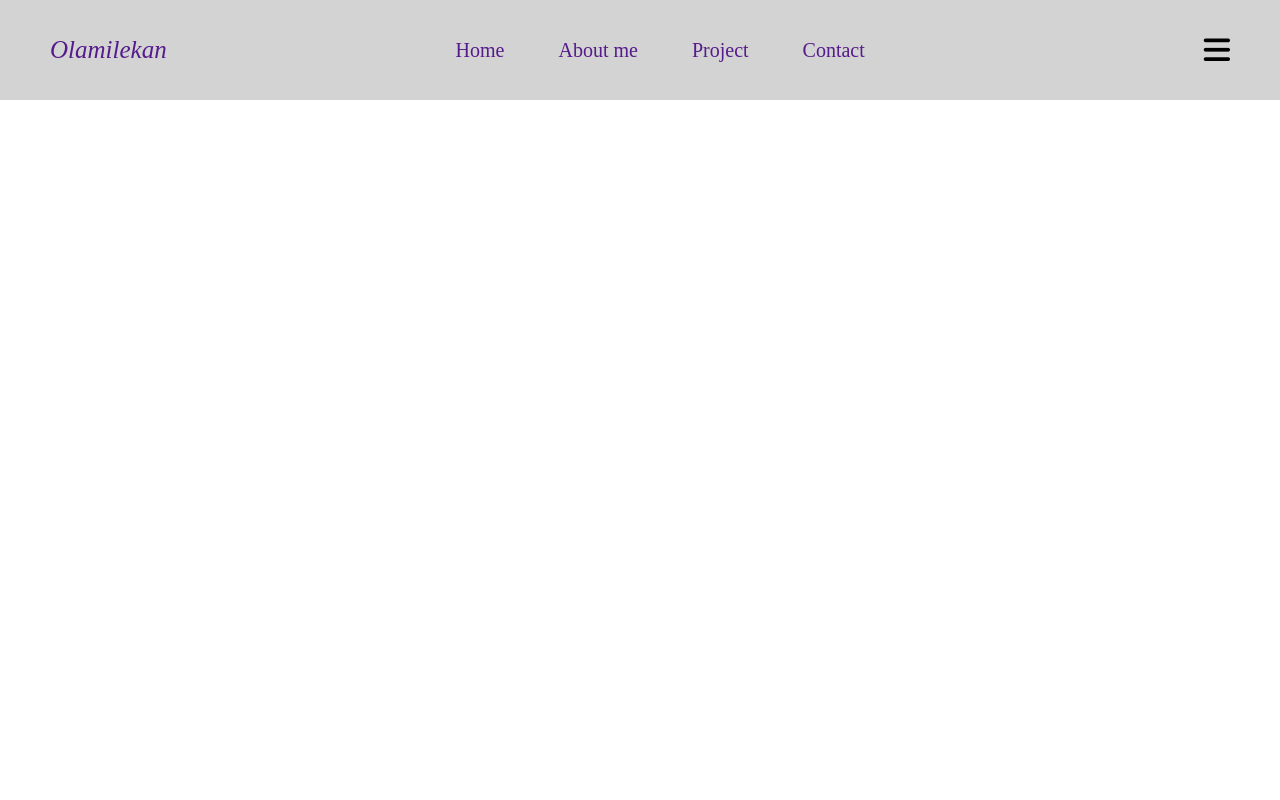
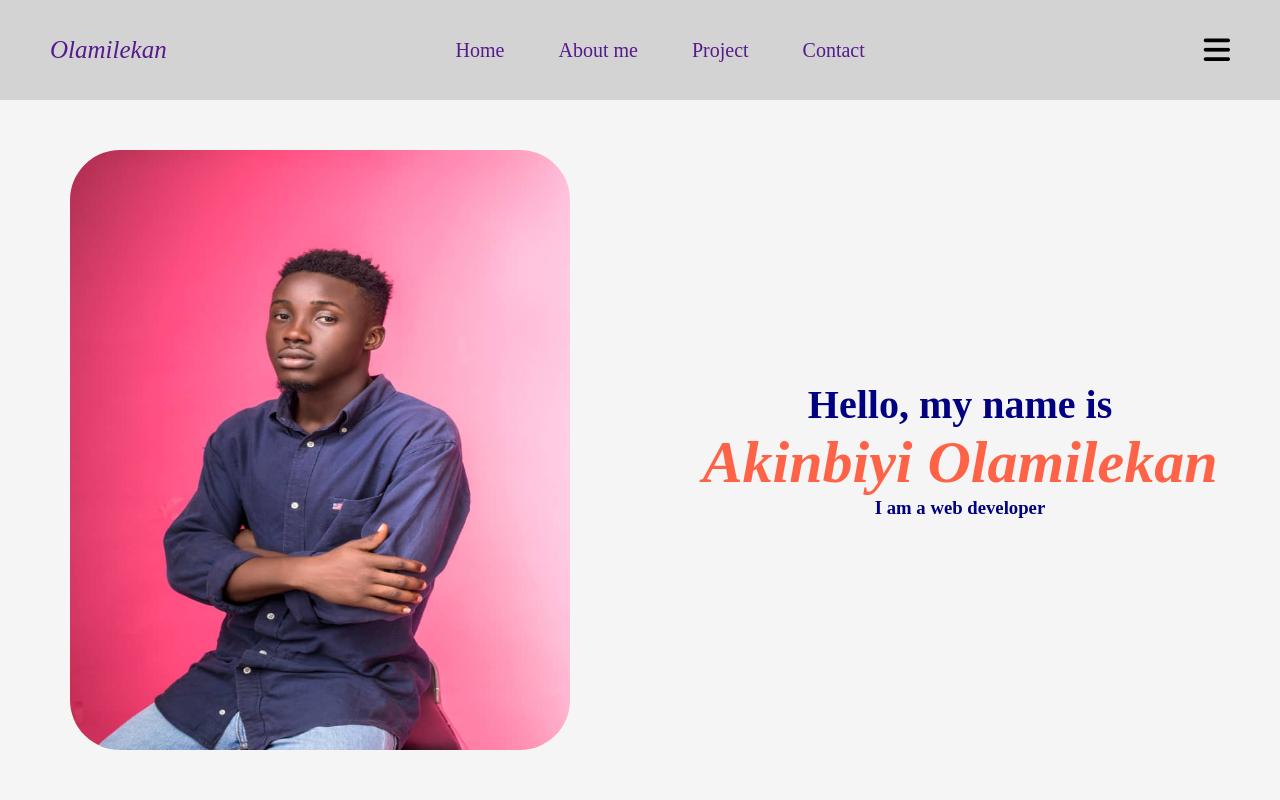
Before and after one commit to biyimo/PORTFOLIO, a plain HTML site: page index.html in a window 1280 px wide. Drawn offline with Linux system fonts and the light colour scheme.

Commit message:
home section added

```diff
--- a/index.html
+++ b/index.html
@@ -33,10 +33,17 @@
           <i class="fa-solid fa-bars icons"></i>
         </div>
       </nav>
+    </header>
 
-      <header></header>
-      <header></header>
-      <header></header>
-    </header>
+    <main class="home" id="home">
+        <div class="home-left" >
+            <img class="home-img" src="lekan.JPG" alt=""> </div>
+
+        <div class="home-right">
+            <h3 class="hello" >Hello, my name is</h3>
+            <h1 class="profile" >Akinbiyi Olamilekan</h1>
+            <h3 class="developer" >I am a web developer</h3>
+        </div>
+    </main>
   </body>
 </html>
--- a/styles.css
+++ b/styles.css
@@ -1,6 +1,7 @@
 *{
     margin: 0;
     padding: 0;
+
 }
 
 
@@ -32,3 +33,48 @@ nav{
     margin-right: 50px;
     font-size: 30px;
 }
+.home{
+    display: flex;
+    width: 100%;
+    height: auto;
+    background-color: whitesmoke;
+}
+.home-img{
+    width: 500px;
+    height: 600px;
+    border-radius: 50px;
+}
+.home-left{
+    width: 100%;
+    display: flex;
+    align-items: center;
+    justify-content: center;
+    padding: 50px;
+}
+
+.home-right{
+    width: 100%;
+    height: auto;
+    display: flex;
+    padding: 50px;
+    align-items: center;
+    justify-content: center;
+    flex-direction: column;
+}
+
+.hello{
+    font-size: 40px;
+    color: navy;
+}
+
+.profile{
+    font-size: 60px;
+    color: tomato;
+    font-weight: bold;
+    font-style: italic;
+}
+
+.developer{
+    font-style: 40px;
+    color: navy;
+}
```
Also changed, not shown: lekan.JPG (added).
